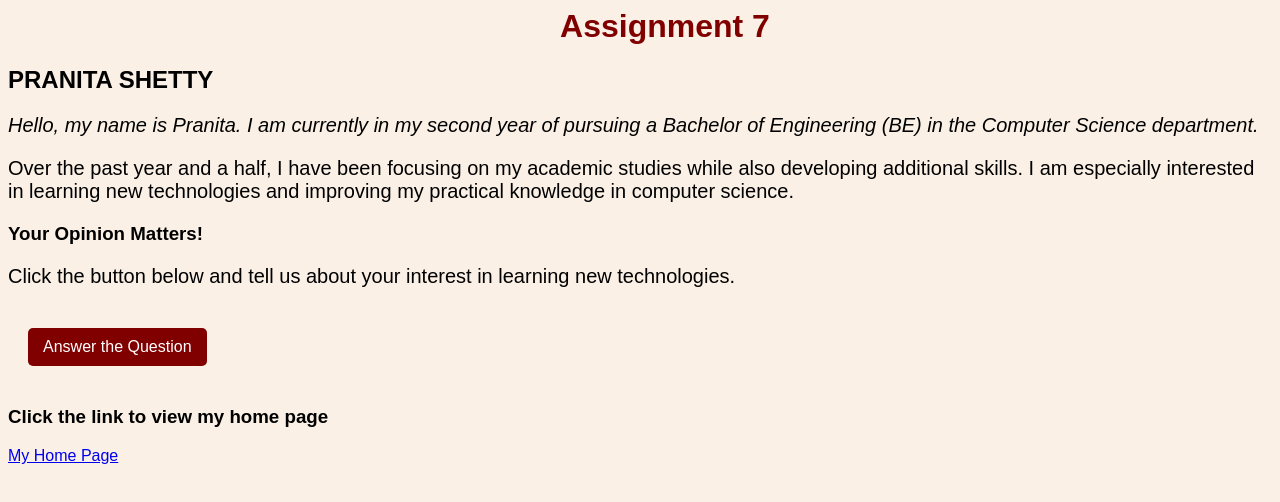
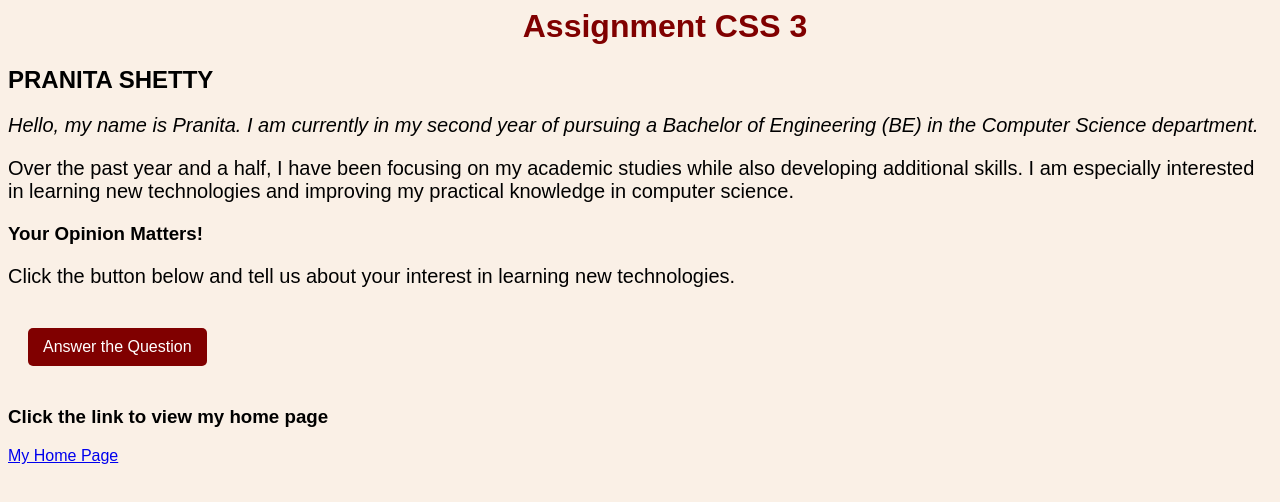
Before and after one commit to shettypranita2-cmd/SEM4-FET, a plain HTML site: page assignments/three_cs.html in a window 1280 px wide. Drawn offline with Linux system fonts and the light colour scheme.

Commit message:
Update three_cs.html

```diff
--- a/assignments/three_cs.html
+++ b/assignments/three_cs.html
@@ -73,7 +73,7 @@ function askUser() {
 
 <body>
 
-<h1> Assignment 7 </h1>
+<h1> Assignment CSS 3 </h1>
 
 <h2> PRANITA SHETTY</h2>
 
```
